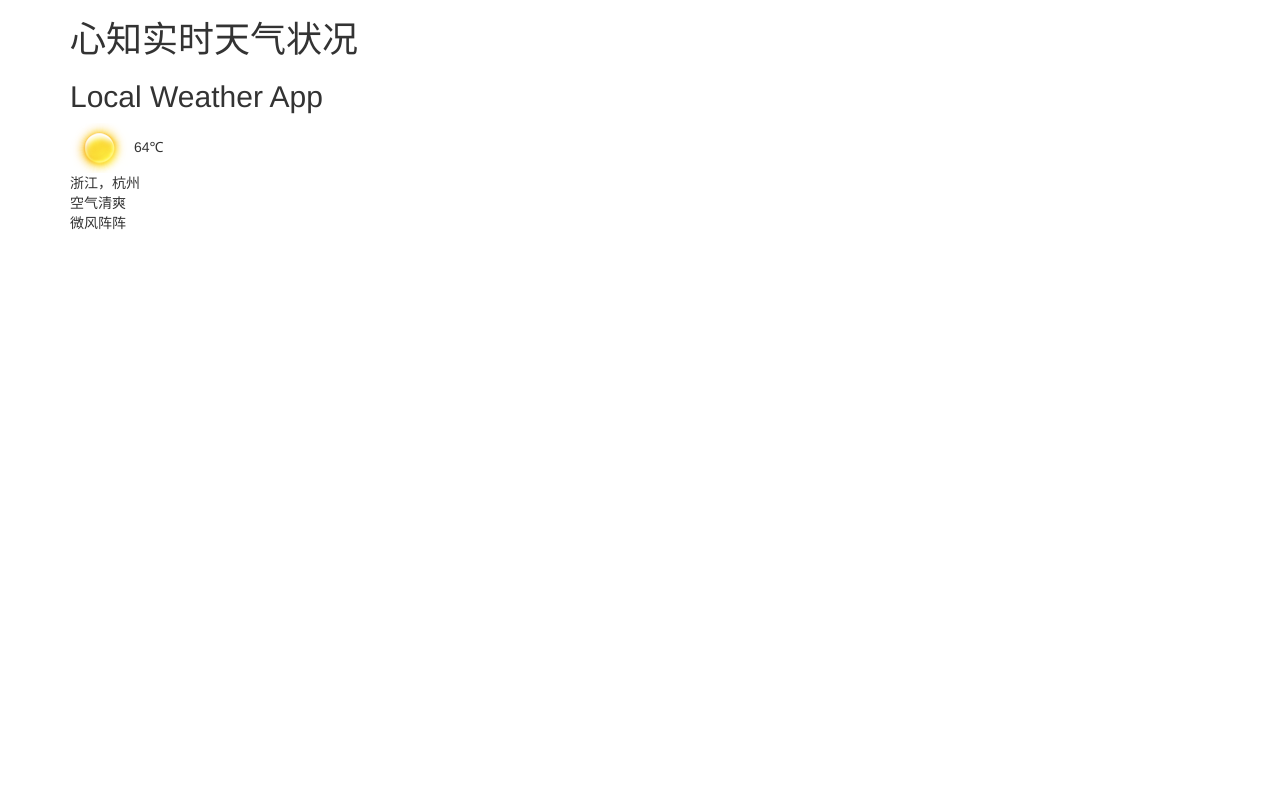
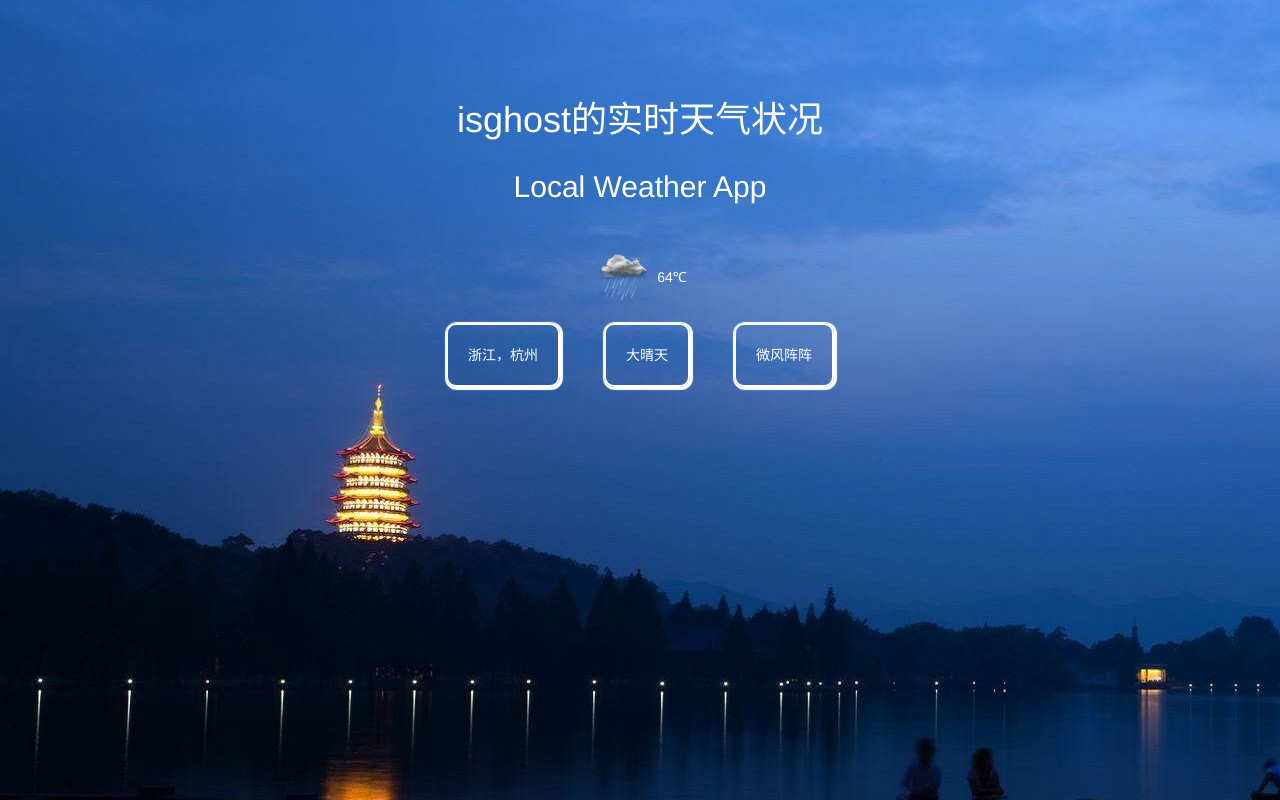
Before and after one commit to isghost/myfreecode, a plain HTML site: page ShowLocalWeather/index.html in a window 1280 px wide. Drawn offline with nearby package versions, Linux system fonts and the light colour scheme.

Commit message:
[upd] 完成实时天气状况

```diff
--- a/ServerAll/localWeatherSign.js
+++ b/ServerAll/localWeatherSign.js
@@ -32,7 +32,7 @@ router.get('/', function(req, res) {
 		.query(preStr)
 		.query("sig=" + signUrlEncode)
 		.end(function(err, weatherRes){
-			res.send(JSON.stringify(weatherRes.body));
+			res.send("callback(" +JSON.stringify(weatherRes.body.results[0]) + ")");
 		});
 });
 
--- a/ShowLocalWeather/index.html
+++ b/ShowLocalWeather/index.html
@@ -12,15 +12,15 @@
 <body>
 	<div class="container">
 		<!-- 用的心知的天气接口 -->
-		<h1>心知实时天气状况</h1>
+		<h1>isghost的实时天气状况</h1>
 		<h2>Local Weather App</h2>
 		<div class="weather">
-			<img src="./images/0.png" alt="">
+			<img src="./images/10.png" alt="">
 			<span class="temp">64℃</span>
 		</div>
 		<div class="detail">
 			<div class="location">浙江，杭州</div>
-			<div class="sky">空气清爽</div>
+			<div class="weatherDesc">大晴天</div>
 			<div class="wind">微风阵阵</div>
 		</div>
 	</div>
--- a/ShowLocalWeather/main.css
+++ b/ShowLocalWeather/main.css
@@ -0,0 +1,40 @@
+body{
+	background: url(./images/night.jpg);
+	color: white;
+}
+
+h1, h2{
+	text-align: center;
+}
+h1 {
+	margin-top: 100px;
+}
+h2{
+	margin-top: 30px
+}
+
+.weather{
+	/*display: inline-block;*/
+	text-align: center;
+	margin-top: 50px;
+}
+
+.detail{
+	text-align: center;
+}
+
+.detail > div{
+	display: inline-block;
+	padding: 20px;
+	margin: 20px;
+	border-width: 2px;
+	border-color: white;
+	border-style: solid;
+	border-radius: 10px;
+	box-shadow: 1px 1px 1px 2px;
+}
+
+.detail > div:hover{
+	color: black;
+	border-color: black;
+}
--- a/ShowLocalWeather/main.js
+++ b/ShowLocalWeather/main.js
@@ -1,25 +1,40 @@
 
-function setQuote(){
+function setTemp(){
 
+	if (navigator.geolocation){
+        navigator.geolocation.getCurrentPosition(function(pos){
         	$.ajax({
 				type: "GET",
 				crossDomain: true,
 				dataType: 'jsonp',
-		// url: "http://127.0.0.1:3000/api/randomQuotes",
-		url: "http://www.ccyblog.com:3000/api/randomQuotes",
+				data:{longi : pos.coords.latitude, lati : pos.coords.longitude},
+				url: "http://127.0.0.1:3000/api/localWeather",
+				// url: "http://www.ccyblog.com:3000/api/localWeather",
 				jsonpCallback: 'callback',
 				success: function(msg){
-
+					// var path = msg.location.path;
+					// path = path.match(/([^,]+,)?[^,]+$/g);
+					$(".location").text(msg.location.name);
+					$(".weatherDesc").text(msg.now.text);
+					$(".temp").text(msg.now.temperature + "℃");
+					$(".weather > img").attr("src","./images/" + msg.now.code + ".png");
 				},
 				error: function(msg){
 					console.log("服务器挂掉了");
 				}
 			});
+        }, function(){
+        	$("h2").text("发生未知，无法获取位置信息");
+        });
+    }
+    else{
+    	$("h2").text("浏览器不支持获取地理位置");
+    }
+
 }
 
 
 $(document).ready(function(){
-	$(".newQuote").click(setQuote);
 
-	setQuote();
+	setTemp();
 });
```
Also changed, not shown: ShowLocalWeather/images/morning.jpg (added), ShowLocalWeather/images/night.jpg (added). Lines whose indentation alone changed are shown as unchanged.
